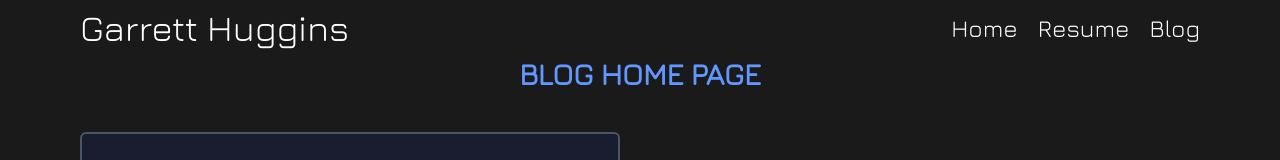
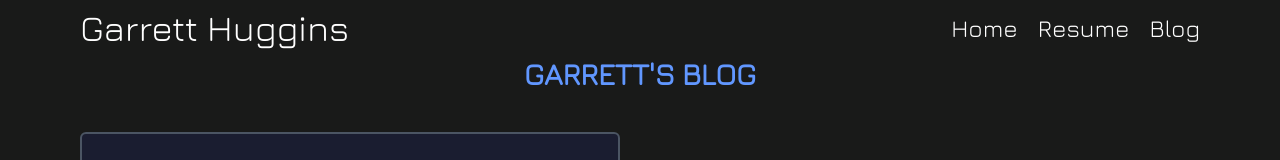
Before and after one commit to garrett-huggins/garretthuggins.com, a Next.js app: page /blog in a window 1280 px wide. Shown: the top 160 px of the page. Built offline with nearby package versions, Linux system fonts and the light colour scheme.

Commit message:
rename blog

```diff
--- a/src/pages/blog.tsx
+++ b/src/pages/blog.tsx
@@ -13,10 +13,10 @@ export default function Blog({ posts }: { posts: PostInterface[] }) {
     return a.data.postedDate > b.data.postedDate ? -1 : 1;
   });
   return (
-    <Layout pageTitle="Blog">
+    <Layout pageTitle="Garrett's Blog">
       <PageContainer>
         <h1 className="text-3xl font-semibold uppercase text-blue-highlight text-center mb-10">
-          Blog Home Page
+          Garrett&apos;s Blog
         </h1>
 
         <div className="grid md:grid-cols-2 grid-cols-1 gap-10">
```
